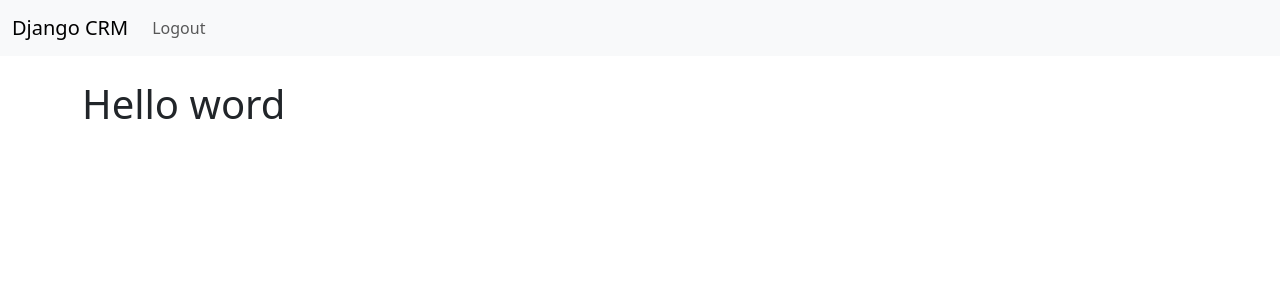
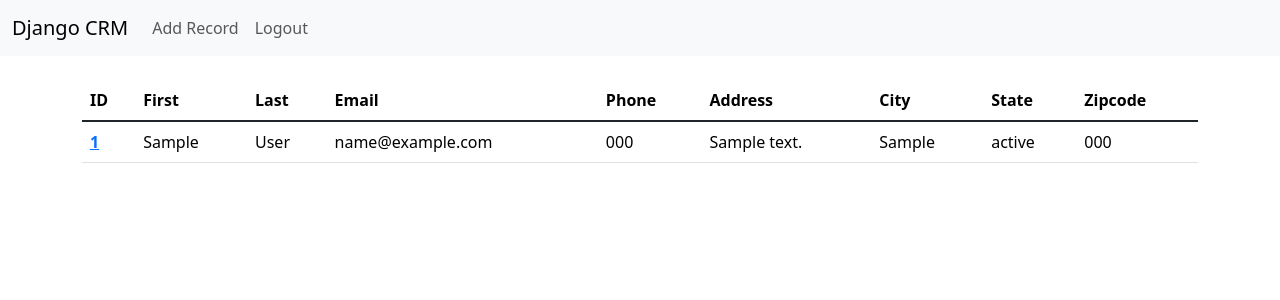
Before and after one commit to davidefilosa/DJANGO_CRM, a Django app: page / in a window 1280 px wide. Shown: the top 300 px of the page. Run offline with Django 4.2, Linux system fonts and the light colour scheme; a user stored in the database is signed in; tables that the repository leaves empty hold one stand-in row (values such as "Sample post").

Commit message:
final commit

```diff
--- a/dcrm/app/templates/home.html
+++ b/dcrm/app/templates/home.html
@@ -4,7 +4,46 @@
 
 {% if user.is_authenticated %}
 
-<h1>Hello word</h1>
+{% if records %}
+<table class="table table-hover">
+  <thead>
+    <tr>
+      <th scope="col">ID</th>
+      <th scope="col">First</th>
+      <th scope="col">Last</th>
+      <th scope="col">Email</th>
+        <th scope="col">Phone</th>
+      <th scope="col">Address</th>
+      <th scope="col">City</th>
+      <th scope="col">State</th>
+      <th scope="col">Zipcode</th>
+
+
+    </tr>
+  </thead>
+  <tbody class="table-group-divider">
+  {% for record in records %}
+<tr>
+      <th scope="row"><a href="{% url 'record' record.id %}"> {{record.id}} </a></th>
+      <td>{{record.first_name}}</td>
+      <td>{{record.last_name}}</td>
+      <td>{{record.email}}
+        <td>{{record.phone}}</td>
+        <td>{{record.address}}</td>
+        <td>{{record.city}}</td>
+      <td>{{record.state}}</td>
+        <td>{{record.zipcode}}</td>
+
+    </tr>
+
+  {% endfor %}
+
+
+  </tbody>
+</table>
+
+{% endif %}
+
 {% else %}
 <div class="col-md-6 offset-md-3"><h1>Login</h1>
     <br/>
--- a/dcrm/app/templates/navbar.html
+++ b/dcrm/app/templates/navbar.html
@@ -7,6 +7,9 @@
     <div class="collapse navbar-collapse" id="navbarSupportedContent">
       <ul class="navbar-nav me-auto mb-2 mb-lg-0">
 {% if user.is_authenticated %}
+          <li class="nav-item">
+          <a class="nav-link" href="{% url 'add_record' %}">Add Record</a>
+        </li>
         <li class="nav-item">
           <a class="nav-link" href="{% url 'logout' %}">Logout</a>
         </li>
--- a/dcrm/app/urls.py
+++ b/dcrm/app/urls.py
@@ -6,5 +6,9 @@
     #path("login/", views.login_user, name="login"),
     path("logout/", views.logout_user, name="logout"),
     path("register/", views.register_user, name="register"),
+    path("record/<int:pk>", views.record_details, name="record"),
+    path("delete/<int:pk>", views.delete_record, name="delete"),
+    path("edit/<int:pk>", views.edit_record, name="edit_record"),
+    path("add_record/", views.add_record, name="add_record"),
 
 ]
--- a/dcrm/app/views.py
+++ b/dcrm/app/views.py
@@ -1,11 +1,13 @@
 from django.shortcuts import render, redirect
 from django.contrib.auth import authenticate, login, logout
 from django.contrib import messages
-from .forms import SignUpForm
+from .forms import SignUpForm, AddRecordForm
+from .models import Record
 
 
 # Create your views here.
 def home(request):
+    records = Record.objects.all()
    # check if logging in
     if request.method == "POST":
         username = request.POST["username"]
@@ -21,7 +23,7 @@
             messages.error(request, "There is a problem login in, please try again.")
             return redirect('home')
     else:
-        return render(request, "home.html", {})
+        return render(request, "home.html", {'records': records})
 
 
 
@@ -52,3 +54,51 @@
         return render(request, 'register.html', {'form': form})
 
     return render(request, "register.html", {'form': form})
+
+
+def record_details(request, pk):
+    if request.user.is_authenticated:
+        record = Record.objects.get(id=pk)
+        return render(request, "record.html", {'record': record})
+    else:
+        messages.error(request, "You must be logged in to see the record")
+        return redirect('home')
+
+
+def delete_record(request, pk):
+    if request.user.is_authenticated:
+        record = Record.objects.get(id=pk)
+        record.delete()
+        messages.success(request, 'The record was deleted.')
+        return redirect('home')
+    else:
+        messages.error(request, "You must be logged in to see the record")
+        return redirect('home')
+
+
+def add_record(request):
+    if request.method == "POST":
+        # create a new record
+        form = AddRecordForm(request.POST)
+        if form.is_valid():
+            form.save()
+        messages.success(request, 'The record was successfully added.')
+        return redirect('home')
+    form = AddRecordForm()
+    return render(request, "add_record.html", {'form': form})
+
+
+
+def edit_record(request, pk):
+    if request.user.is_authenticated:
+        record = Record.objects.get(id=pk)
+        form = AddRecordForm(request.POST or None, instance=record)
+        if form.is_valid():
+            form.save()
+            messages.success(request, "Record has been updated")
+            return redirect('home')
+            form = AddRecordForm()
+        return render(request, "edit_record.html", {'form': form})
+    else:
+        messages.error(request, "You must be logged to update a record")
+        return redirect('home')
```
Also changed, not shown: dcrm/app/forms.py (+31 -0 lines), dcrm/app/templates/add_record.html (added, +34 -0 lines), dcrm/app/templates/edit_record.html (added, +34 -0 lines), dcrm/app/templates/record.html (added, +32 -0 lines), dcrm/app/migrations/0001_initial.py (added).
